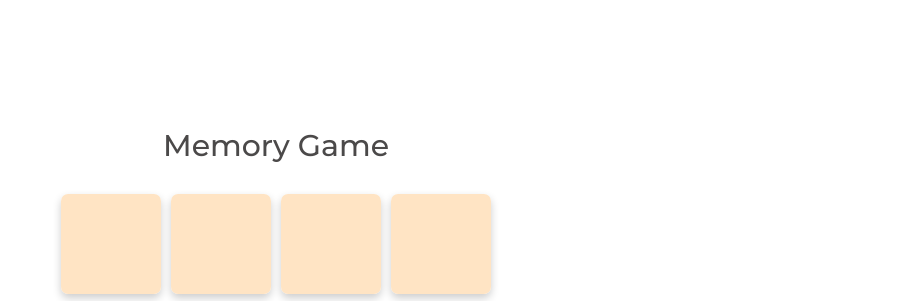
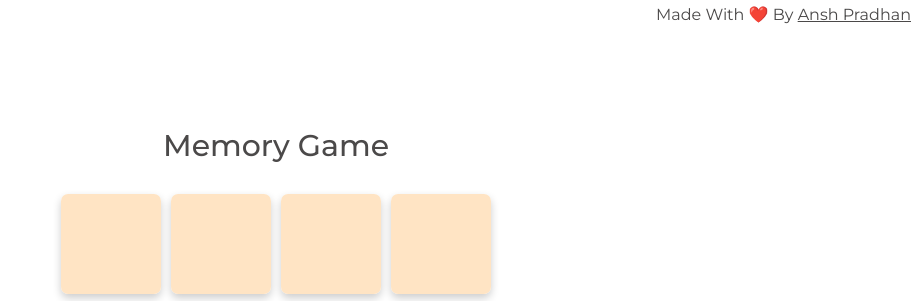
Before and after one commit to ansh-pradhan-zs/Memory-Game, a plain HTML site: page index.html in a window 1280 px wide. Shown: the top 301 px of the page, without its empty margins (364-1280 px from the left). Drawn offline with Linux system fonts and the light colour scheme.

Commit message:
added attribution

```diff
--- a/index.html
+++ b/index.html
@@ -72,6 +72,12 @@
         </div>
       </div>
     </div>
+    <span class="author"
+      >Made With ❤️ By
+      <a href="https://github.com/ansh-pradhan-zs" target="_blank"
+        >Ansh Pradhan</a
+      ></span
+    >
   </body>
   <script src="index.js"></script>
 </html>
--- a/styles.css
+++ b/styles.css
@@ -6,6 +6,12 @@
 
 body {
   position: relative;
+}
+
+.author {
+  position: absolute;
+  top: 5px;
+  right: 5px;
 }
 
 .game-container {
```
